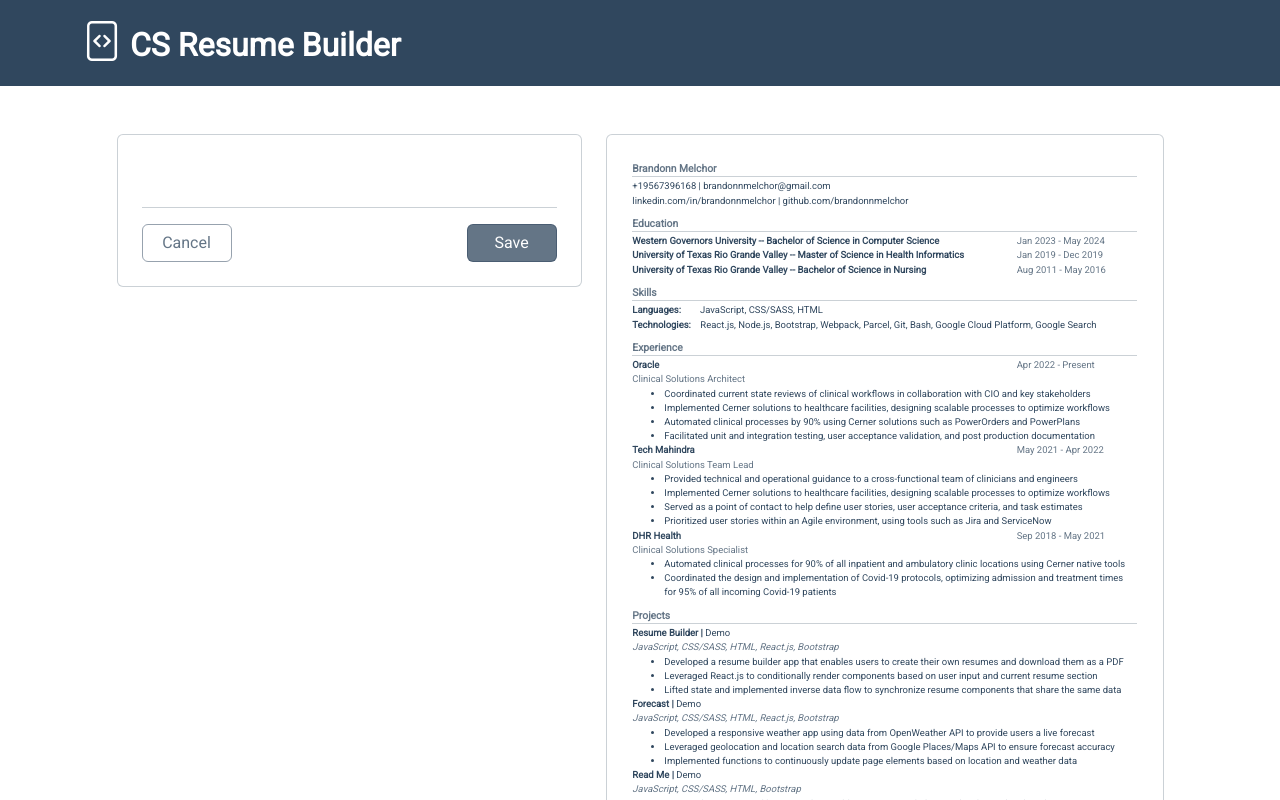
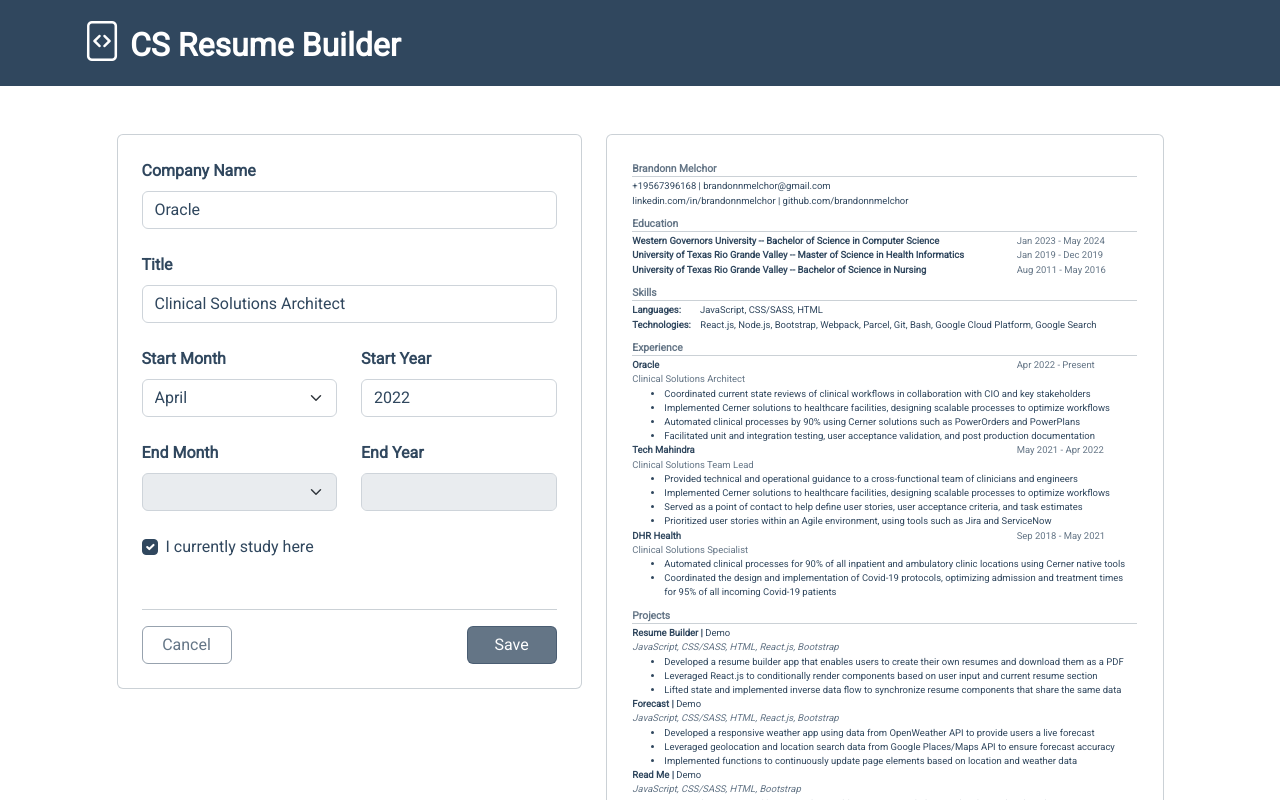
Before and after one commit to brandonnmelchor/resume-builder, a React (Create React App) app: page / in a window 1280 px wide. Both pictures are taken after a click on the button 500 px from the left and 195 px from the top of the page. Shown: the top 800 px of the page. Built offline with nearby package versions, Linux system fonts and the light colour scheme.

Commit message:
implement EntryForm component copied from Education component

```diff
--- a/src/components/form_components/Experience.js
+++ b/src/components/form_components/Experience.js
@@ -9,13 +9,13 @@ export default class Experience extends React.Component {
     let display;
 
     if (entryMode) {
-      // const entry = experience.filter((entry) => entry.id === targetEntry)[0];
-      // display = <EntryForm key={entry.id} educationEntry={entry} handleChange={handleChange} />;
+      const entry = experience.filter((entry) => entry.id === targetEntry)[0];
+      display = <EntryForm key={entry.id} experienceEntry={entry} handleChange={handleChange} />;
     } else {
       display = (
         <div className="d-flex flex-column gap-3">
           {experience.map((entry) => (
-            <EntryCard key={entry.id} educationEntry={entry} handleChange={handleChange} />
+            <EntryCard key={entry.id} experienceEntry={entry} handleChange={handleChange} />
           ))}
           {/* <AddEntry handleChange={handleChange} /> */}
         </div>
@@ -46,7 +46,7 @@ class EntryCard extends React.Component {
   }
 
   render() {
-    const { id, company, title, startMonth, startYear, endMonth, endYear } = this.props.educationEntry;
+    const { id, company, title, startMonth, startYear, endMonth, endYear } = this.props.experienceEntry;
 
     return (
       <div className="card d-flex flex-row justify-content-between p-3">
@@ -69,3 +69,68 @@ class EntryCard extends React.Component {
     );
   }
 }
+
+class EntryForm extends React.Component {
+  constructor(props) {
+    super(props);
+    this.state = { currentWork: this.props.experienceEntry.endMonth === "Present" ? true : false };
+
+    this.handleChange = this.handleChange.bind(this);
+    this.setCurrentWork = this.setCurrentWork.bind(this);
+  }
+
+  handleChange(event) {
+    const handleEntry = this.props.handleChange.handleEntry;
+    const entryID = event.target.form.id;
+    handleEntry(event, "experience", entryID);
+  }
+
+  setCurrentWork(event) {
+    const setPresentDate = this.props.handleChange.setPresentDate;
+    const entryID = event.target.form.id;
+    if (this.state.currentWork === false) setPresentDate("experience", entryID);
+
+    this.setState((state) => {
+      return { currentWork: !state.currentWork };
+    });
+  }
+
+  render() {
+    const currentWork = this.state.currentWork;
+    const { id, company, title, startMonth, startYear, endMonth, endYear, details } = this.props.experienceEntry;
+
+    return (
+      <div>
+        <form id={id}>
+          <div className="mb-4">
+            <TextInput label="Company Name" type="text" id="company" value={company} handleChange={this.handleChange} length="40" />
+          </div>
+          <div className="mb-4">
+            <TextInput label="Title" type="text" id="title" value={title} handleChange={this.handleChange} length="40" />
+          </div>
+          <div className="row justify-content-center align-items-center mb-4">
+            <div className="col">
+              <MonthSelectInput label="Start Month" id="startMonth" value={startMonth} handleChange={this.handleChange} disabled={false} />
+            </div>
+            <div className="col">
+              <YearInput label="Start Year" id="startYear" value={startYear} handleChange={this.handleChange} disabled={false} />
+            </div>
+          </div>
+          <div className="row justify-content-center align-items-center mb-4">
+            <div className="col">
+              <MonthSelectInput label="End Month" id="endMonth" value={endMonth} handleChange={this.handleChange} disabled={currentWork} />
+            </div>
+            <div className="col">
+              <YearInput label="End Year" id="endYear" value={endYear} handleChange={this.handleChange} disabled={currentWork} />
+            </div>
+          </div>
+          <div className="d-flex justify-content-between">
+            <div>
+              <CheckboxInput label="I currently study here" id="currentWork" handleChange={this.setCurrentWork} checked={currentWork} />
+            </div>
+          </div>
+        </form>
+      </div>
+    );
+  }
+}
```
